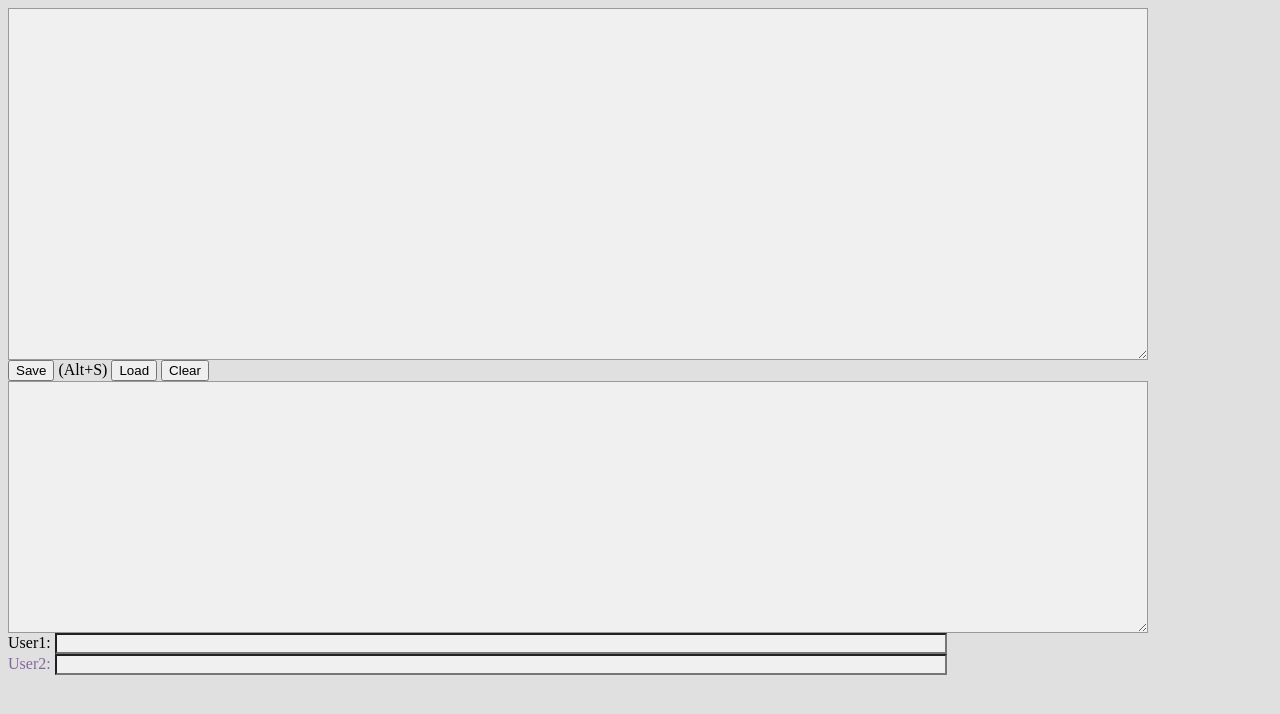
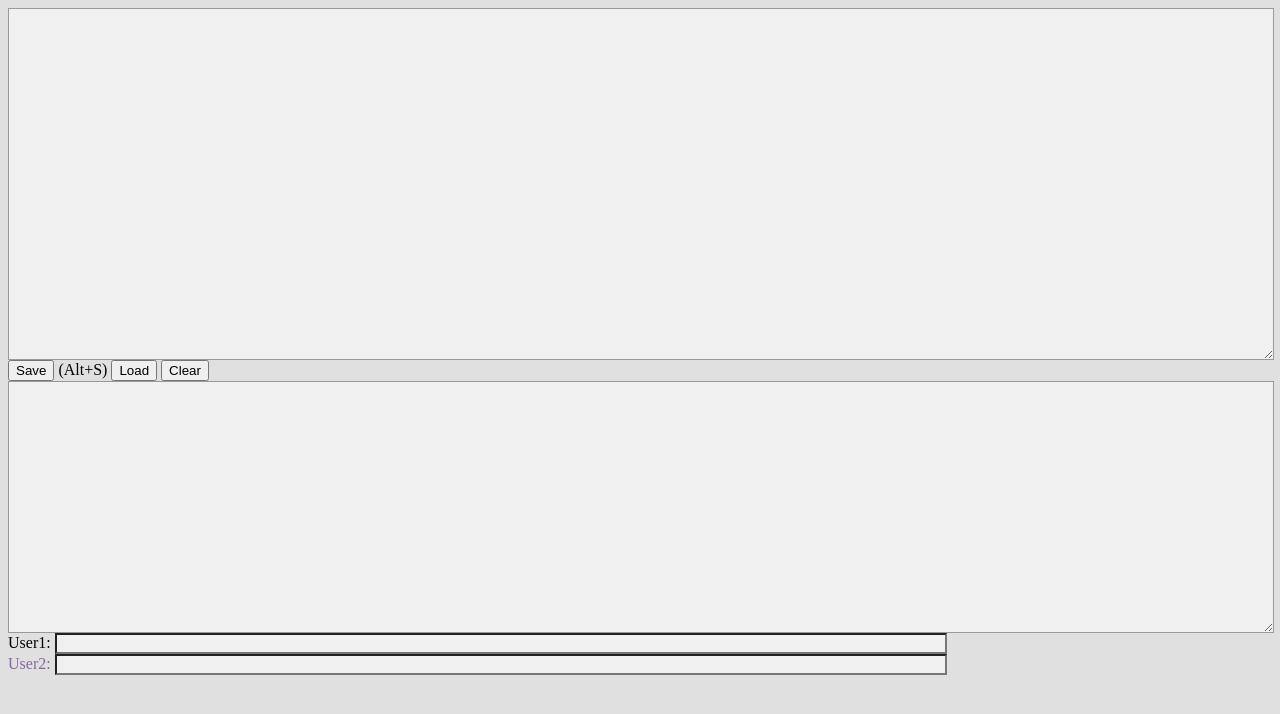
Before and after one commit to tabris2012/ChatBoard, a website: page app/views/index.html in a window 1280 px wide. Drawn offline with nearby package versions, Linux system fonts and the light colour scheme.

Commit message:
Editable html

```diff
--- a/app/views/index.css
+++ b/app/views/index.css
@@ -7,7 +7,7 @@ div.input input[type="text"] {
 }
 div#history {
   border: 1px solid #999;
-  width: 90%;
+  width: 100%;
   height: 350px;
   overflow: auto;
   resize: both;
@@ -15,7 +15,7 @@ div#history {
 }
 div#display {
   border: 1px solid #999;
-  width: 90%;
+  width: 100%;
   height: 250px;
   overflow: auto;
   resize: both;
--- a/app/views/index.html
+++ b/app/views/index.html
@@ -14,7 +14,7 @@
   <span>(Alt+S)</span>
   <input type="button" value="Load" onclick="loadHistory('history')">
   <input type="button" value="Clear" onclick="clearDiv('display')">
-  <div id="display">
+  <div id="display" contenteditable="true">
   </div>
   <div class="input">
     <form onsubmit="sendText('text_user1','display');return false;">
```
